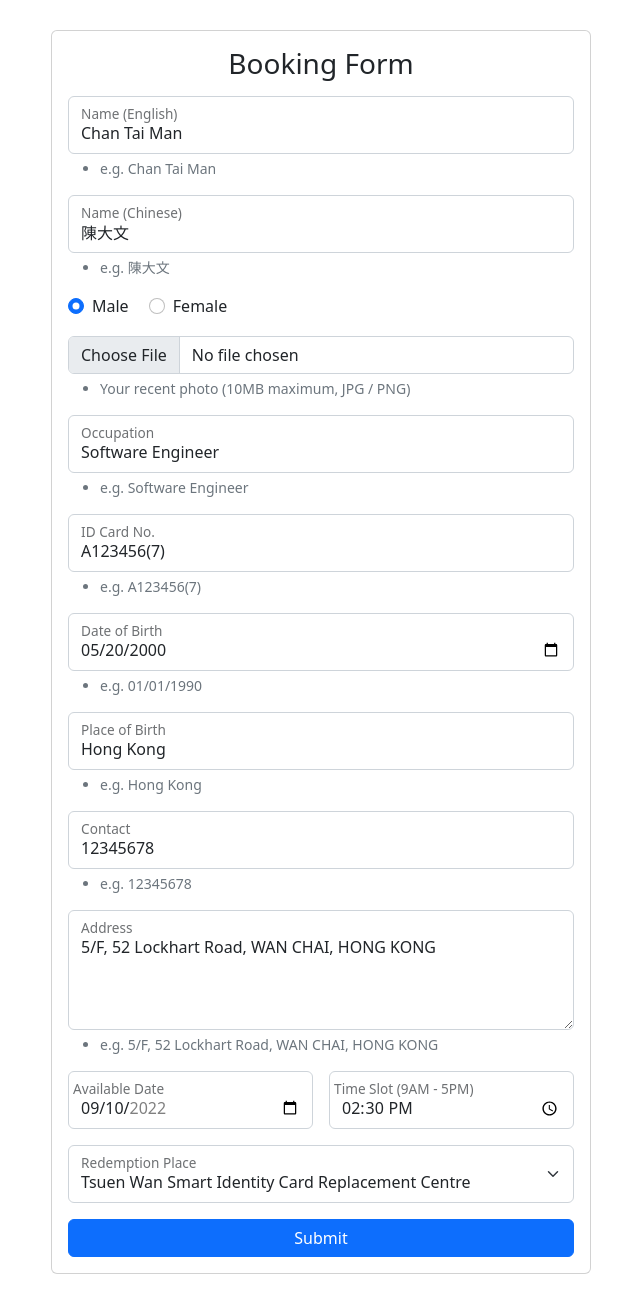
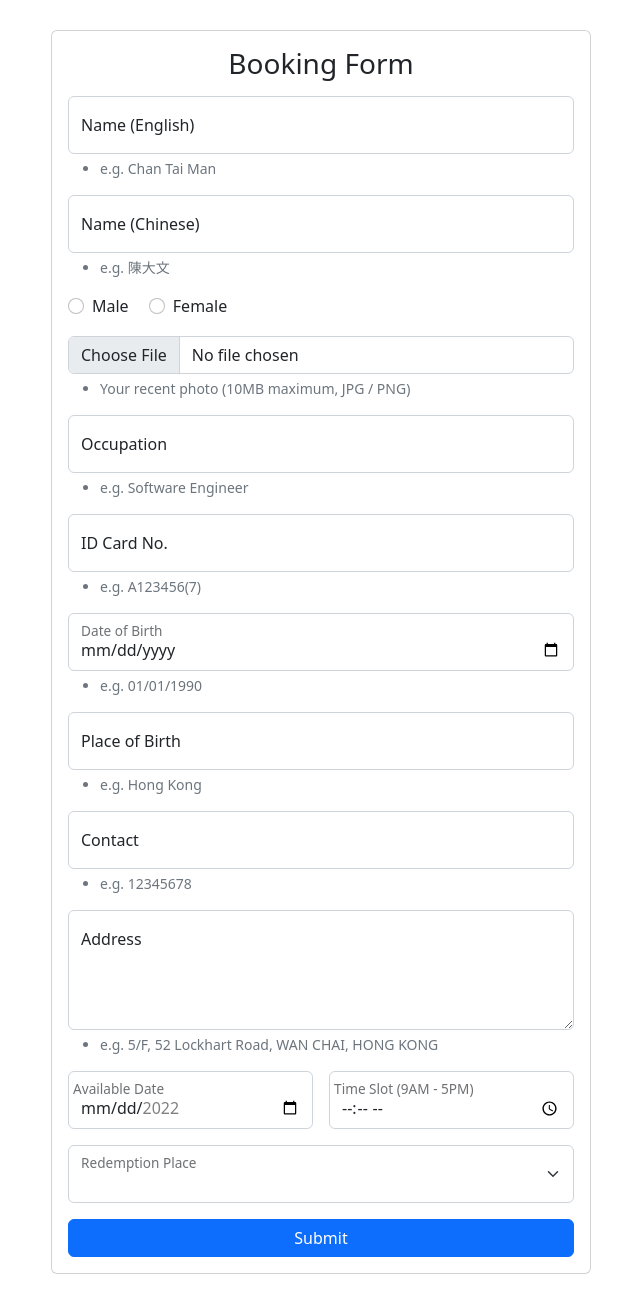
Before and after one commit to ma200415/security, a PHP site: page /bookingform.php in a window 1280 px wide. Shown: the part 57-1361 px from the top of the page, without its empty margins (319-959 px from the left). Run offline with PHP 8.4, Linux system fonts and the light colour scheme; a user stored in the database is signed in; data that the repository does not hold is empty.

Commit message:
comment debug

```diff
--- a/bookingform.php
+++ b/bookingform.php
@@ -259,18 +259,18 @@ redirectHomeIfNotLoggedIn(["admin", "public"]);
 				?>
 			<?php
 							} else {
-								$_POST["engName"] = "Chan Tai Man";
-								$_POST["chiName"] = "陳大文";
-								$_POST["idCardNo"] = "A123456(7)";
-								$_POST["birthday"] = "2000-05-20";
-								$_POST["birthPlace"] = "Hong Kong";
-								$_POST["address"] = "5/F, 52 Lockhart Road, WAN CHAI, HONG KONG";
-								$_POST["contact"] = "12345678";
-								$_POST["genderRadioOptions"] = "M";
-								$_POST["occupation"] = "Software Engineer";
-								$_POST["reservationDate"] = "2022-09-10";
-								$_POST["reservationTime"] = "14:30";
-								$_POST["redemptionPlace"] = "Tsuen Wan Smart Identity Card Replacement Centre";
+								// $_POST["engName"] = "Chan Tai Man";
+								// $_POST["chiName"] = "陳大文";
+								// $_POST["idCardNo"] = "A123456(7)";
+								// $_POST["birthday"] = "2000-05-20";
+								// $_POST["birthPlace"] = "Hong Kong";
+								// $_POST["address"] = "5/F, 52 Lockhart Road, WAN CHAI, HONG KONG";
+								// $_POST["contact"] = "12345678";
+								// $_POST["genderRadioOptions"] = "M";
+								// $_POST["occupation"] = "Software Engineer";
+								// $_POST["reservationDate"] = "2022-09-10";
+								// $_POST["reservationTime"] = "14:30";
+								// $_POST["redemptionPlace"] = "Tsuen Wan Smart Identity Card Replacement Centre";
 							}
 			?>
 
```
